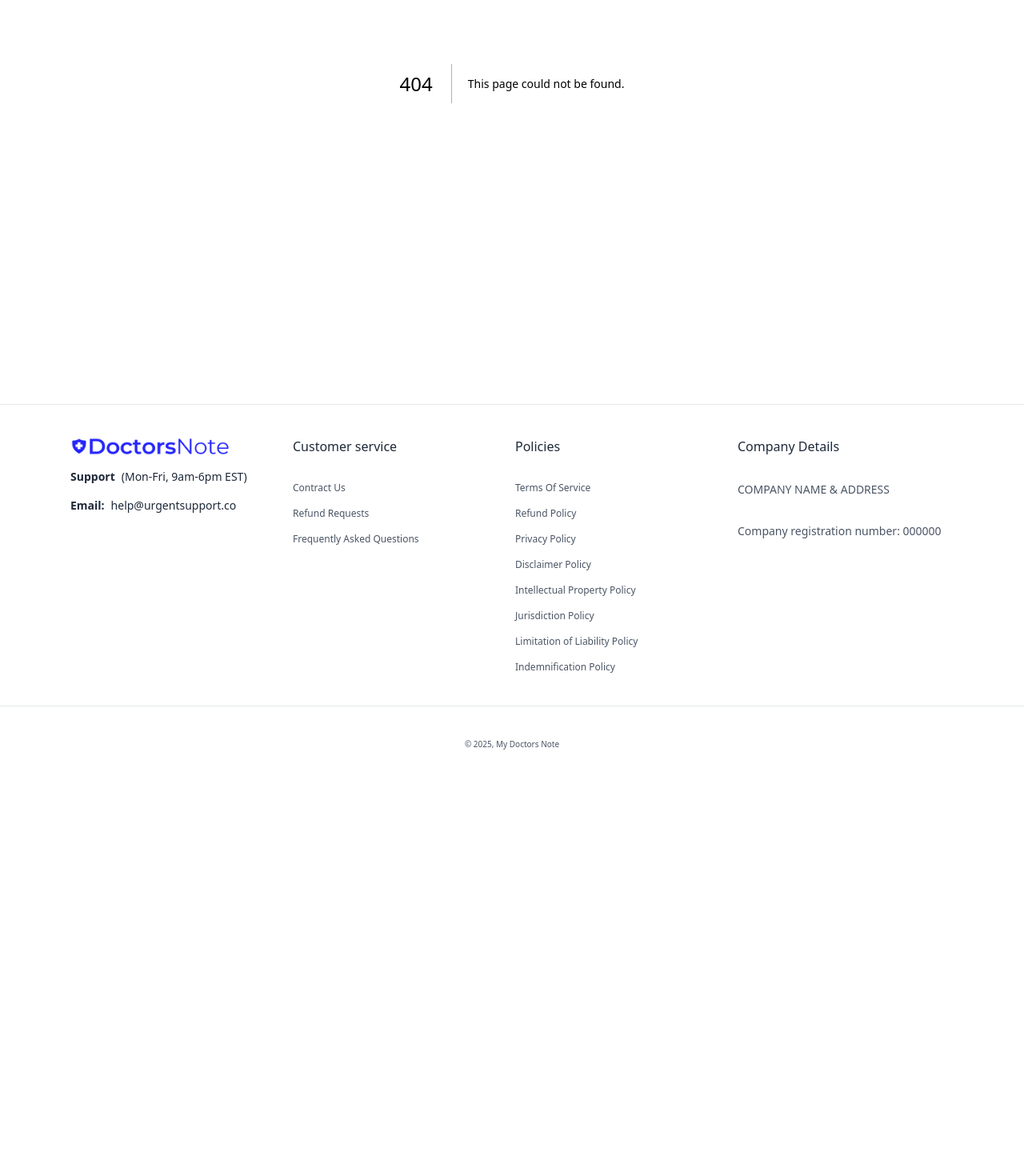
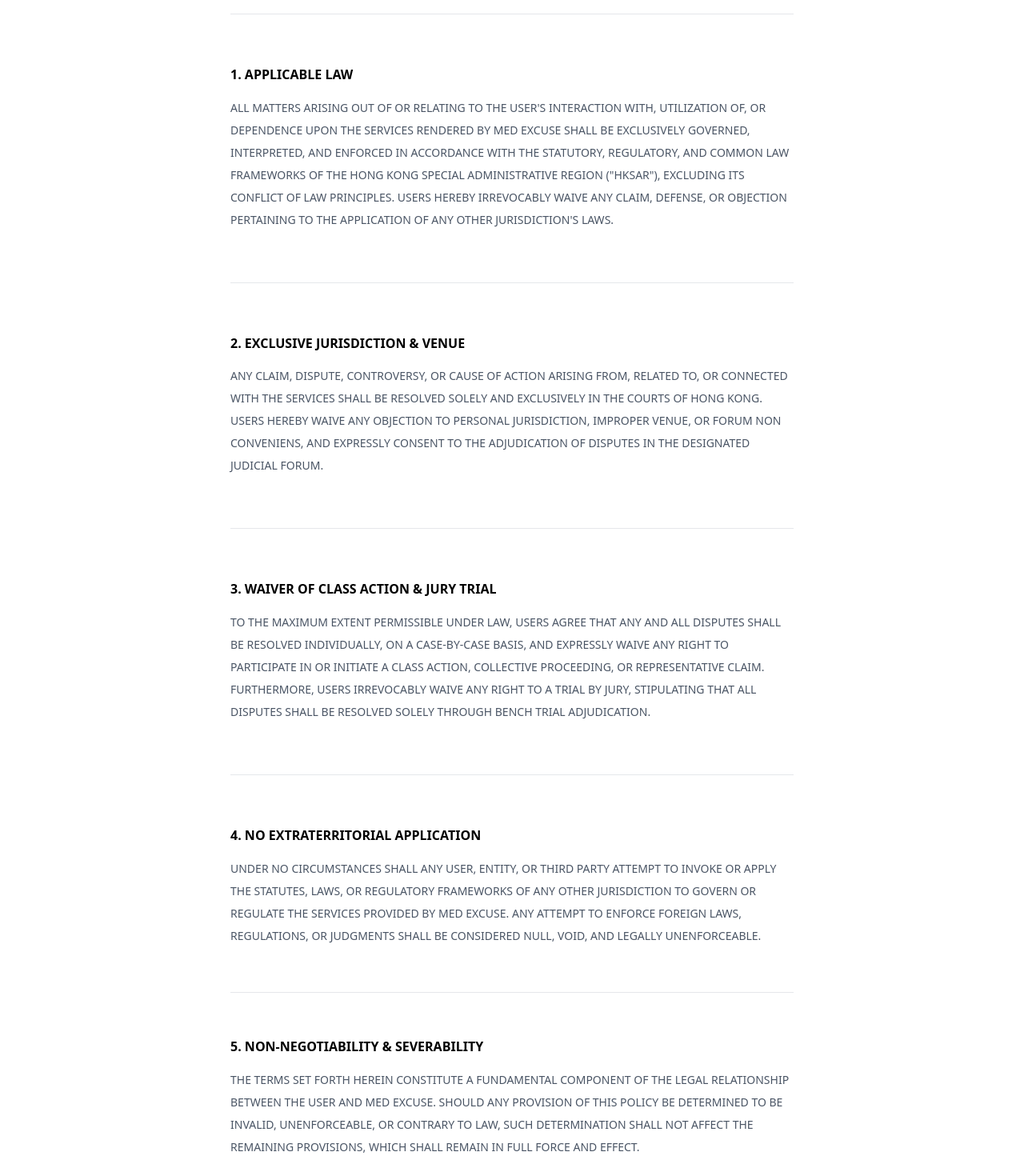
Before and after one commit to aivangogh/mydoctorsnote-clone, a Next.js app: page /pages/jurisdiction-policy in a window 1280 px wide. Before the commit this address had no page. Shown: the part 420-1890 px from the top of the page at 80% size. Before the commit the page ends 1398 px from the top, so only its background shows below. Built offline with nearby package versions, Linux system fonts and the light colour scheme.

Commit message:
chore: added jurisdiction policy page

```diff
--- /dev/null
+++ b/src/app/pages/jurisdiction-policy/page.tsx
@@ -0,0 +1,144 @@
+export default function JurisdictionPolicy() {
+	return (
+		<div className="flex flex-col gap-10">
+			<h1 className="text-5xl">Jurisdiction Policy</h1>
+
+			<div className="flex flex-col gap-6 text-gray-600 text-sm">
+				<div className="flex flex-col gap-4">
+					<span className="font-bold">Last Updated: February 4, 2025</span>
+					<span className="font-regular leading-7">
+						<span className="font-bold">IMPORTANT NOTICE:</span> BY ACCESSING,
+						UTILIZING, OR ENGAGING WITH THE SERVICES OF MED EXCUSE, USERS
+						IRREVOCABLY CONSENT TO THE GOVERNING LAW AND JURISDICTION CLAUSES
+						HEREIN. ANY DISAGREEMENT NECESSITATES IMMEDIATE DISCONTINUATION OF
+						SERVICE USAGE.
+					</span>
+				</div>
+				<hr className="border-gray-200 my-10" />
+				<div className="flex flex-col gap-4">
+					<span className="font-bold text-black text-[16px]">
+						1. APPLICABLE LAW
+					</span>
+					<span className="leading-7">
+						{`ALL MATTERS ARISING OUT OF OR RELATING TO THE USER'S INTERACTION
+						WITH, UTILIZATION OF, OR DEPENDENCE UPON THE SERVICES RENDERED BY
+						MED EXCUSE SHALL BE EXCLUSIVELY GOVERNED, INTERPRETED, AND ENFORCED
+						IN ACCORDANCE WITH THE STATUTORY, REGULATORY, AND COMMON LAW
+						FRAMEWORKS OF THE HONG KONG SPECIAL ADMINISTRATIVE REGION ("HKSAR"),
+						EXCLUDING ITS CONFLICT OF LAW PRINCIPLES. USERS HEREBY IRREVOCABLY
+						WAIVE ANY CLAIM, DEFENSE, OR OBJECTION PERTAINING TO THE APPLICATION
+						OF ANY OTHER JURISDICTION'S LAWS.`}
+					</span>
+				</div>
+				<hr className="border-gray-200 my-10" />
+				<div className="flex flex-col gap-4">
+					<span className="font-bold text-black text-[16px]">
+						2. EXCLUSIVE JURISDICTION & VENUE
+					</span>
+					<span className="leading-7">
+						ANY CLAIM, DISPUTE, CONTROVERSY, OR CAUSE OF ACTION ARISING FROM,
+						RELATED TO, OR CONNECTED WITH THE SERVICES SHALL BE RESOLVED SOLELY
+						AND EXCLUSIVELY IN THE COURTS OF HONG KONG. USERS HEREBY WAIVE ANY
+						OBJECTION TO PERSONAL JURISDICTION, IMPROPER VENUE, OR FORUM NON
+						CONVENIENS, AND EXPRESSLY CONSENT TO THE ADJUDICATION OF DISPUTES IN
+						THE DESIGNATED JUDICIAL FORUM.
+					</span>
+				</div>
+				<hr className="border-gray-200 my-10" />
+				<div className="flex flex-col gap-4">
+					<span className="font-bold text-black text-[16px]">
+						3. WAIVER OF CLASS ACTION & JURY TRIAL
+					</span>
+					<span className="leading-7">
+						TO THE MAXIMUM EXTENT PERMISSIBLE UNDER LAW, USERS AGREE THAT ANY
+						AND ALL DISPUTES SHALL BE RESOLVED INDIVIDUALLY, ON A CASE-BY-CASE
+						BASIS, AND EXPRESSLY WAIVE ANY RIGHT TO PARTICIPATE IN OR INITIATE A
+						CLASS ACTION, COLLECTIVE PROCEEDING, OR REPRESENTATIVE CLAIM.
+						FURTHERMORE, USERS IRREVOCABLY WAIVE ANY RIGHT TO A TRIAL BY JURY,
+						STIPULATING THAT ALL DISPUTES SHALL BE RESOLVED SOLELY THROUGH BENCH
+						TRIAL ADJUDICATION.
+					</span>
+				</div>
+				<hr className="border-gray-200 my-10" />
+				<div className="flex flex-col gap-4">
+					<span className="font-bold text-black text-[16px]">
+						4. NO EXTRATERRITORIAL APPLICATION
+					</span>
+					<span className="leading-7">
+						UNDER NO CIRCUMSTANCES SHALL ANY USER, ENTITY, OR THIRD PARTY
+						ATTEMPT TO INVOKE OR APPLY THE STATUTES, LAWS, OR REGULATORY
+						FRAMEWORKS OF ANY OTHER JURISDICTION TO GOVERN OR REGULATE THE
+						SERVICES PROVIDED BY MED EXCUSE. ANY ATTEMPT TO ENFORCE FOREIGN
+						LAWS, REGULATIONS, OR JUDGMENTS SHALL BE CONSIDERED NULL, VOID, AND
+						LEGALLY UNENFORCEABLE.
+					</span>
+
+					<hr className="border-gray-200 my-10" />
+					<div className="flex flex-col gap-4">
+						<span className="font-bold text-black text-[16px]">
+							5. NON-NEGOTIABILITY & SEVERABILITY
+						</span>
+						<span className="leading-7">
+							THE TERMS SET FORTH HEREIN CONSTITUTE A FUNDAMENTAL COMPONENT OF
+							THE LEGAL RELATIONSHIP BETWEEN THE USER AND MED EXCUSE. SHOULD ANY
+							PROVISION OF THIS POLICY BE DETERMINED TO BE INVALID,
+							UNENFORCEABLE, OR CONTRARY TO LAW, SUCH DETERMINATION SHALL NOT
+							AFFECT THE REMAINING PROVISIONS, WHICH SHALL REMAIN IN FULL FORCE
+							AND EFFECT.
+						</span>
+					</div>
+					<hr className="border-gray-200 my-10" />
+					<div className="flex flex-col gap-4">
+						<span className="font-bold text-black text-[16px]">
+							6. MODIFICATIONS AND REVISIONS
+						</span>
+						<span className="leading-7">
+							THE COMPANY RESERVES THE UNEQUIVOCAL RIGHT TO AMEND, MODIFY, OR
+							TERMINATE THIS GOVERNING LAW & JURISDICTION POLICY AT ANY TIME
+							WITHOUT PRIOR NOTICE. CONTINUED USE OF THE SERVICES SHALL
+							CONSTITUTE IRREVOCABLE ACCEPTANCE OF ANY REVISED TERMS.
+						</span>
+					</div>
+					<hr className="border-gray-200 my-10" />
+					<div className="flex flex-col gap-4">
+						<span className="font-bold text-black text-[16px]">
+							7. CONTACT INFORMATION
+						</span>
+
+						<span className="flex flex-col gap-6 font-regular leading-7">
+							<span>
+								FOR ANY QUESTIONS OR CONCERNS REGARDING THIS POLICY, USERS MAY
+								CONTACT:
+							</span>
+							<ul className="list-disc list-inside ml-4 flex flex-col gap-4">
+								<li className="font-bold">Company Name: COMPANY NAME</li>
+								<li className="font-bold">
+									Registered Address: COMPANY ADDRESS
+								</li>
+								<li className="font-bold">
+									Company Registration Number: COMPANY NUMBER
+								</li>
+								<li>
+									<span className="font-bold">Email: </span>
+									support@medexcuse.com
+								</li>
+								<li>
+									<span className="font-bold">Website: </span>
+									https://medexcuse.com
+								</li>
+							</ul>
+						</span>
+					</div>
+					<hr className="border-gray-200 my-10" />
+
+					<span className="leading-7">
+						BY CONTINUING TO UTILIZE THE SERVICES PROVIDED BY MED EXCUSE, YOU
+						HEREBY AFFIRM THAT YOU HAVE READ, UNDERSTOOD, AND IRREVOCABLY AGREED
+						TO THE TERMS SET FORTH IN THIS GOVERNING LAW & JURISDICTION POLICY
+						IN ITS ENTIRETY.
+					</span>
+				</div>
+			</div>
+		</div>
+	);
+}
```
